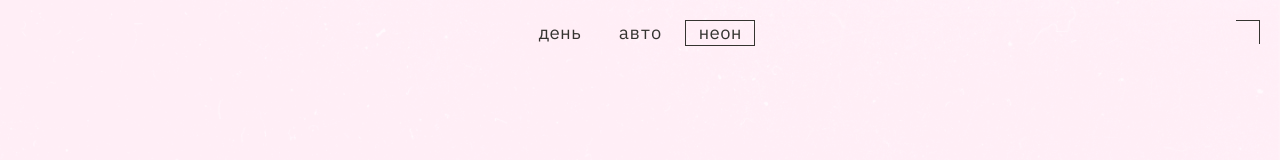
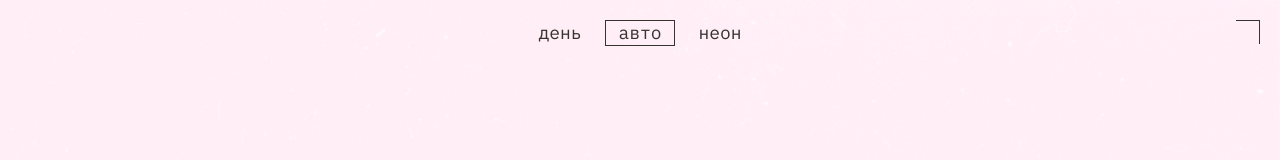
Before and after one commit to denniszhel/slozhno-sosredotochitsya, a plain HTML site: page index.html in a window 1280 px wide. Shown: the top 160 px of the page. Drawn offline with Linux system fonts and the light colour scheme.

Commit message:
second corrrection 3

```diff
--- a/index.html
+++ b/index.html
@@ -30,7 +30,7 @@
           </li>
           <li class="header__theme-menu-item">
             <button
-              class="header__theme-menu-button header__theme-menu-button_type_auto"
+              class="header__theme-menu-button header__theme-menu-button_active header__theme-menu-button_type_auto"
               disabled
             >
               Авто
@@ -38,7 +38,7 @@
           </li>
           <li class="header__theme-menu-item">
             <button
-              class="header__theme-menu-button header__theme-menu-button_type_dark header__theme-menu-button_active"
+              class="header__theme-menu-button header__theme-menu-button_type_dark"
             >
               Неон
             </button>
```
